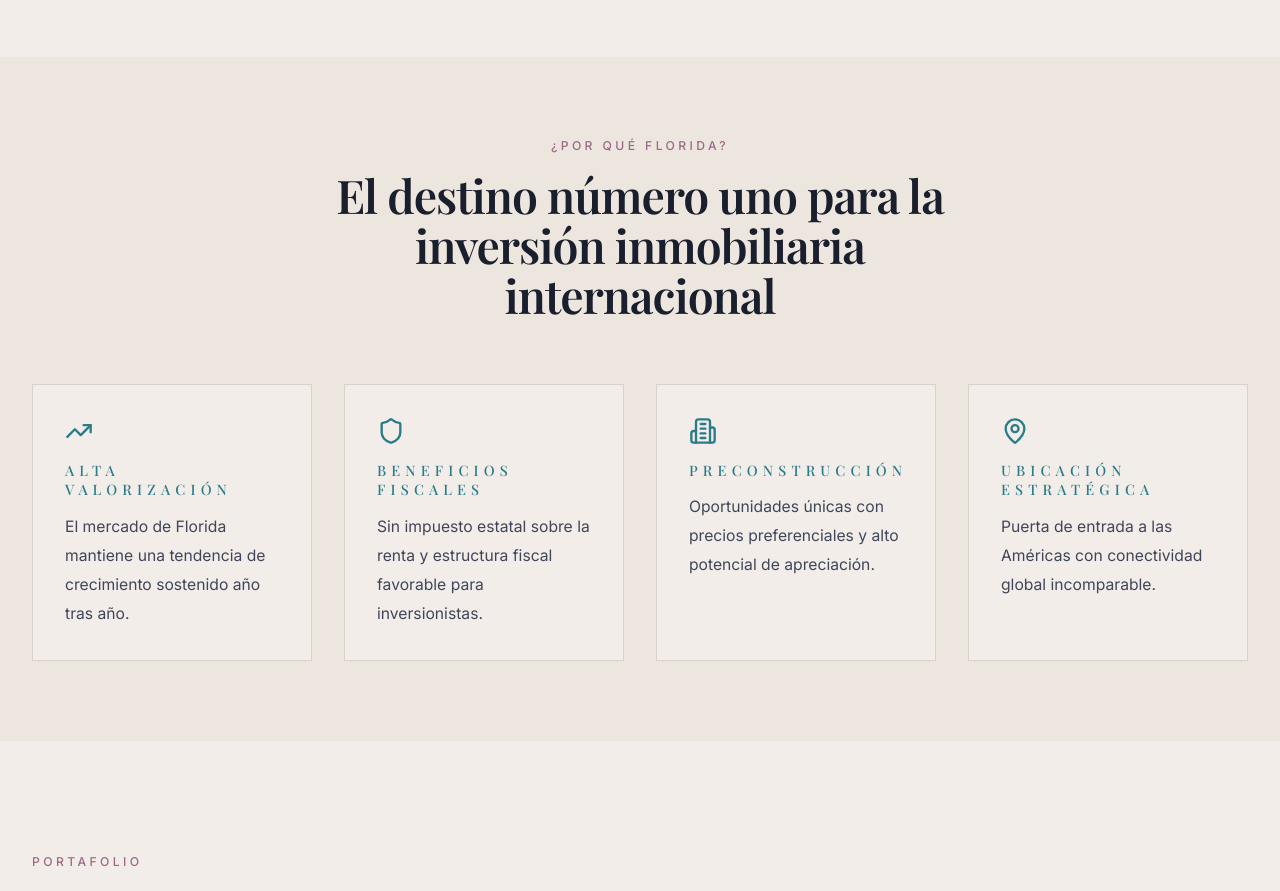
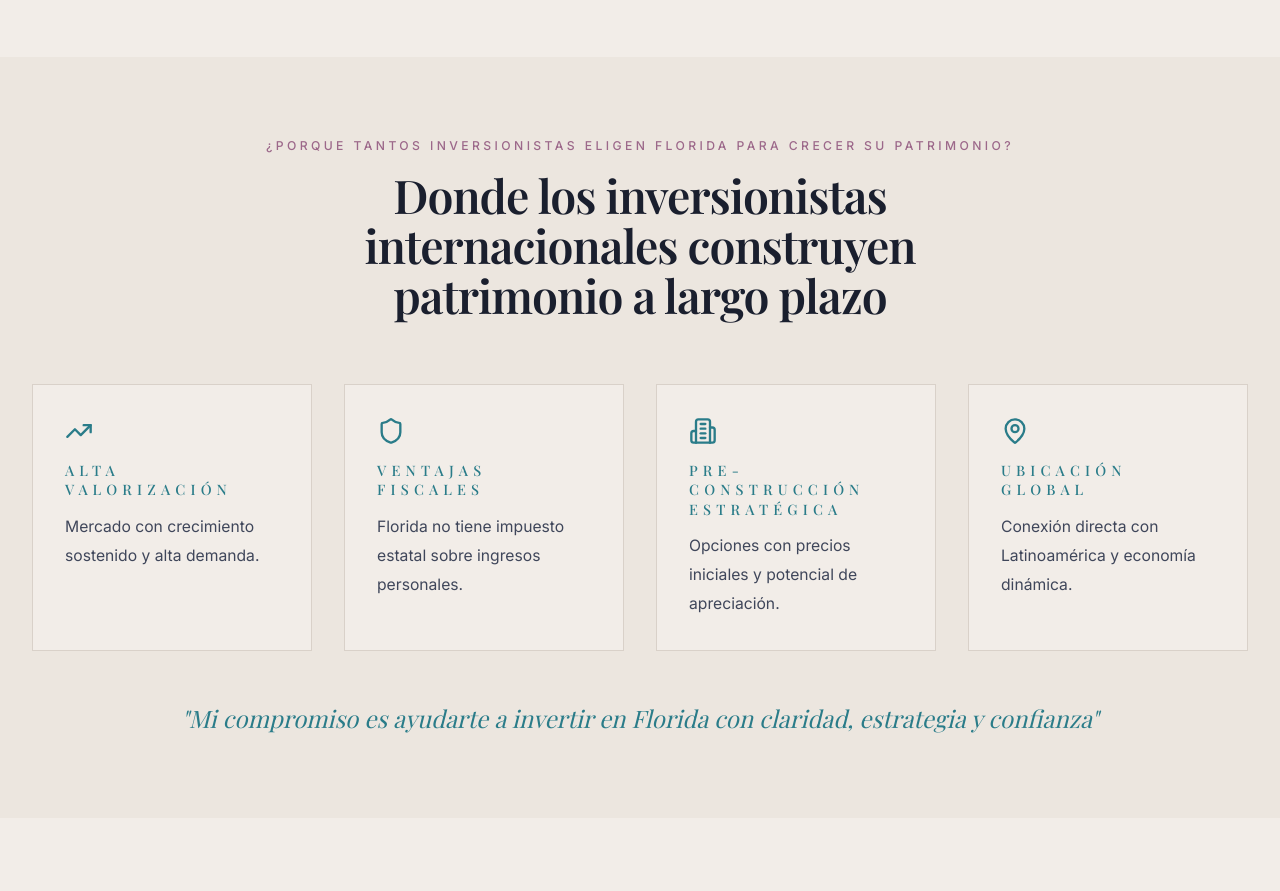
Before and after one commit to frankac88/IvethRealtorBD, a React (Vite) app: page / in a window 1280 px wide. Shown: the part 1700-2591 px from the top of the page. Built offline with nearby package versions, Linux system fonts and the light colour scheme; no server answers; the database is empty; a web font is replaced by a local one.

Commit message:
Refactor code structure for improved readability and maintainability

```diff
--- a/src/i18n/translations/home.ts
+++ b/src/i18n/translations/home.ts
@@ -27,16 +27,20 @@ export const homeTranslations = {
     team: { es: "Equipo integral: Real Estate + Finance Guidance", en: "Integrated team: Real Estate + Finance Guidance" },
   },
   learnMore: { es: "Conocer más", en: "Learn more" },
-  whyFloridaLabel: { es: "¿Por Qué Florida?", en: "Why Florida?" },
+  whyFloridaLabel: { es: "¿Porque tantos inversionistas eligen Florida para crecer su patrimonio?", en: "Why do so many investors choose Florida to grow their wealth?" },
   whyFloridaTitle: {
-    es: "El destino número uno para la inversión inmobiliaria internacional",
-    en: "The #1 destination for international real estate investment",
+    es: "Donde los inversionistas internacionales construyen patrimonio a largo plazo",
+    en: "Where international investors build long-term wealth",
   },
   whyItems: {
-    appreciation: { title: { es: "Alta Valorización", en: "High Appreciation" }, desc: { es: "El mercado de Florida mantiene una tendencia de crecimiento sostenido año tras año.", en: "Florida's market maintains a sustained growth trend year after year." } },
-    tax: { title: { es: "Beneficios Fiscales", en: "Tax Benefits" }, desc: { es: "Sin impuesto estatal sobre la renta y estructura fiscal favorable para inversionistas.", en: "No state income tax and a favorable tax structure for investors." } },
-    precon: { title: { es: "Preconstrucción", en: "Pre-Construction" }, desc: { es: "Oportunidades únicas con precios preferenciales y alto potencial de apreciación.", en: "Unique opportunities with preferential pricing and high appreciation potential." } },
-    location: { title: { es: "Ubicación Estratégica", en: "Strategic Location" }, desc: { es: "Puerta de entrada a las Américas con conectividad global incomparable.", en: "Gateway to the Americas with unparalleled global connectivity." } },
+    appreciation: { title: { es: "ALTA VALORIZACIÓN", en: "HIGH APPRECIATION" }, desc: { es: "Mercado con crecimiento sostenido y alta demanda.", en: "A market with sustained growth and high demand." } },
+    tax: { title: { es: "VENTAJAS FISCALES", en: "TAX ADVANTAGES" }, desc: { es: "Florida no tiene impuesto estatal sobre ingresos personales.", en: "Florida has no state tax on personal income." } },
+    precon: { title: { es: "PRE-CONSTRUCCIÓN ESTRATÉGICA", en: "STRATEGIC PRE-CONSTRUCTION" }, desc: { es: "Opciones con precios iniciales y potencial de apreciación.", en: "Options with early pricing and appreciation potential." } },
+    location: { title: { es: "UBICACIÓN GLOBAL", en: "GLOBAL LOCATION" }, desc: { es: "Conexión directa con Latinoamérica y economía dinámica.", en: "Direct connection to Latin America and a dynamic economy." } },
+  },
+  whyQuote: {
+    es: "Mi compromiso es ayudarte a invertir en Florida con claridad, estrategia y confianza",
+    en: "My commitment is to help you invest in Florida with clarity, strategy, and confidence",
   },
   portfolioLabel: { es: "Portafolio", en: "Portfolio" },
   portfolioTitle: { es: "Proyectos Destacados", en: "Featured Projects" },
--- a/src/i18n/translations/invest.ts
+++ b/src/i18n/translations/invest.ts
@@ -16,8 +16,8 @@ export const investTranslations = {
     tax: {
       title: { es: "Beneficios Fiscales", en: "Tax Benefits" },
       content: {
-        es: "Florida no tiene impuesto estatal sobre la renta, lo que la convierte en un destino atractivo para inversionistas. Adem\u00e1s, la estructura fiscal permite optimizar los retornos de inversi\u00f3n mediante deducciones y beneficios espec\u00edficos para propietarios de bienes ra\u00edces.",
-        en: "Florida has no state income tax, making it an attractive destination for investors. Additionally, the tax structure allows optimizing investment returns through deductions and specific benefits for real estate owners.",
+        es: "Florida ofrece un entorno fiscal atractivo para inversionistas. Nuestro equipo, junto con profesionales especializados como Contadores Publicos Especializados, puede orientarte para estructurar tu inversión de forma eficiente según tu situación.",
+        en: "Florida offers an attractive tax environment for investors. Our team, together with specialized professionals such as Certified Public Accountants, can guide you in structuring your investment efficiently according to your situation.",
       },
     },
     precon: {
@@ -37,15 +37,15 @@ export const investTranslations = {
     roi: {
       title: { es: "Retorno de Inversi\u00f3n", en: "Return on Investment" },
       content: {
-        es: "El mercado de Miami ha mostrado una apreciaci\u00f3n promedio del 5-8% anual en los \u00faltimos a\u00f1os. Combinado con ingresos por renta, los inversionistas pueden esperar retornos totales de 8-15% anual dependiendo del tipo de propiedad y ubicaci\u00f3n.",
-        en: "The Miami market has shown an average appreciation of 5-8% annually in recent years. Combined with rental income, investors can expect total returns of 8-15% annually depending on property type and location.",
+        es: "Florida ha mostrado crecimiento sostenido en mercados clave. Dependiendo de la propiedad, ubicación y estrategia de renta, una inversión inmobiliaria puede generar apreciación de valor e ingresos a largo plazo.",
+        en: "Florida has shown sustained growth across key markets. Depending on the property, location, and rental strategy, a real estate investment can generate value appreciation and long-term income.",
       },
     },
     markets: {
       title: { es: "Mercados Clave", en: "Key Markets" },
       content: {
-        es: "Miami, Fort Lauderdale y Orlando son los tres mercados principales para inversionistas internacionales. Cada uno ofrece ventajas \u00fanicas: Miami por su conexi\u00f3n internacional, Fort Lauderdale por su crecimiento y Orlando por su mercado tur\u00edstico.",
-        en: "Miami, Fort Lauderdale, and Orlando are the three main markets for international investors. Each offers unique advantages: Miami for its international connection, Fort Lauderdale for its growth, and Orlando for its tourism market.",
+        es: "Miami, Fort Lauderdale y Orlando ofrecen oportunidades distintas según cada inversionista. Te ayudamos a elegir el mercado ideal de acuerdo con tu presupuesto, estrategia y objetivos. Te ayudamos a identificar la ciudad ideal según tu presupuesto, estrategia de renta y objetivos de crecimiento.",
+        en: "Miami, Fort Lauderdale, and Orlando offer different opportunities depending on each investor. We help you choose the ideal market based on your budget, strategy, and goals. We help you identify the ideal city according to your budget, rental strategy, and growth objectives.",
       },
     },
   },
--- a/src/pages/Index.tsx
+++ b/src/pages/Index.tsx
@@ -128,6 +128,9 @@ const Index = () => {
               </AnimatedSection>
             ))}
           </div>
+          <p className="mx-auto mt-12 max-w-full text-center font-serif text-lg italic leading-relaxed text-primary whitespace-nowrap md:text-[1.5rem]">
+            &quot;{t(h.whyQuote)}&quot;
+          </p>
         </div>
       </AnimatedSection>
 
--- a/src/pages/InvestPage.tsx
+++ b/src/pages/InvestPage.tsx
@@ -1,18 +1,24 @@
 import Layout from "@/components/Layout";
 import { Button } from "@/components/ui/button";
-import { Link } from "react-router-dom";
 import { TrendingUp, Shield, Building2, MapPin, DollarSign, BarChart3 } from "lucide-react";
 import { useLanguage, useT } from "@/i18n/LanguageContext";
-import { getLocalizedPath } from "@/i18n/routes";
 import { investTranslations } from "@/i18n/translations/invest";
-import investHeroFlorida from "@/assets/invest-hero-florida.jpg";
+import investHeroFlorida from "@/assets/invest-hero-florida.webp";
+import { siteConfig } from "@/config/site";
 
-const HERO_IMAGE_POSITION_Y = "40%";
+const HERO_IMAGE_POSITION_Y = "5%";
+const investWhatsappMessage = {
+  es: "Hola Iveth, quiero recibir una asesoría personalizada para invertir en Florida. ¿Podemos conversar?",
+  en: "Hi Iveth, I would like to receive personalized guidance to invest in Florida. Can we talk?",
+} as const;
 
 const InvestPage = () => {
   const { language } = useLanguage();
   const t = useT();
   const inv = investTranslations;
+  const whatsappHref = `https://wa.me/${siteConfig.whatsapp.number}?text=${encodeURIComponent(
+    t(investWhatsappMessage),
+  )}`;
 
   const sections = [
     { icon: TrendingUp, ...inv.sections.why },
@@ -58,7 +64,9 @@ const InvestPage = () => {
           </div>
           <div className="mt-16 text-center">
             <Button variant="hero" size="lg" asChild>
-              <Link to={getLocalizedPath("contact", language)}>{t(inv.cta)}</Link>
+              <a href={whatsappHref} target="_blank" rel="noopener noreferrer">
+                {t(inv.cta)}
+              </a>
             </Button>
           </div>
         </div>
```
Also changed, not shown: src/assets/invest-hero-florida.webp (added).
